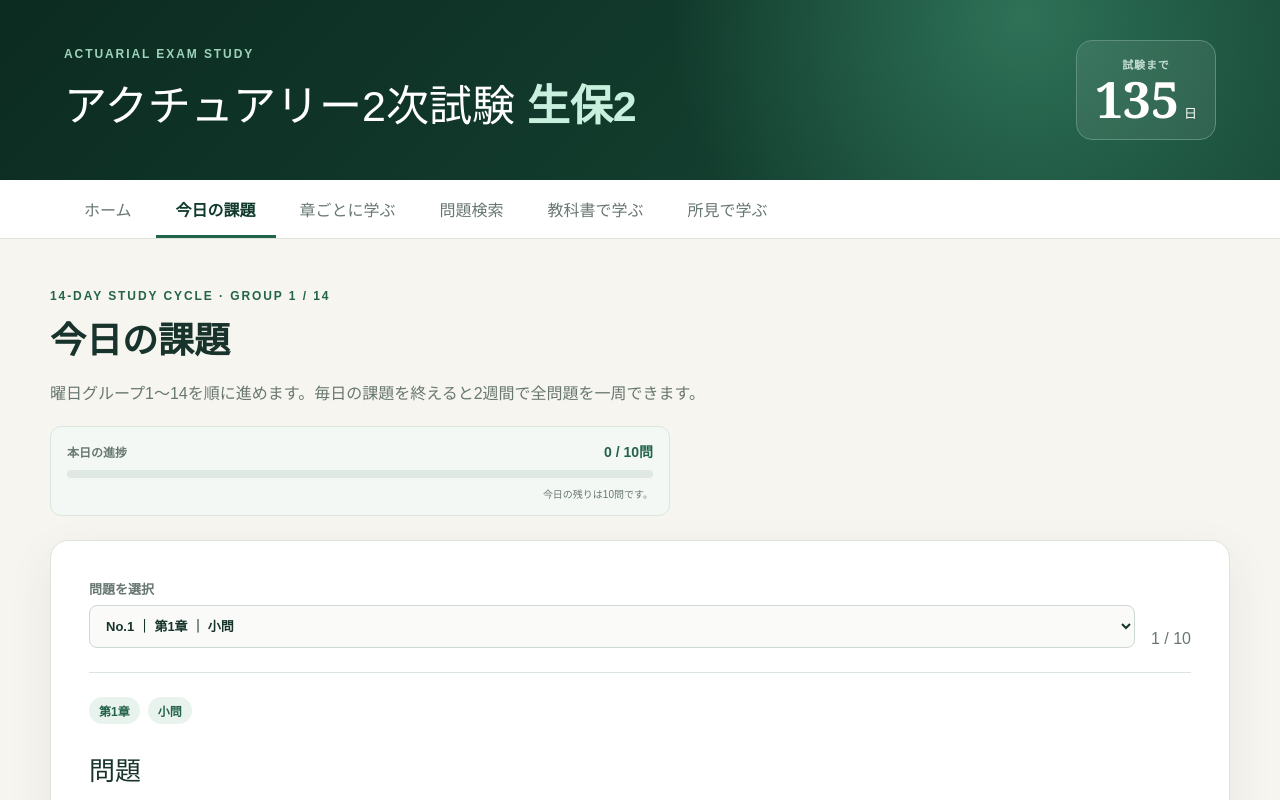
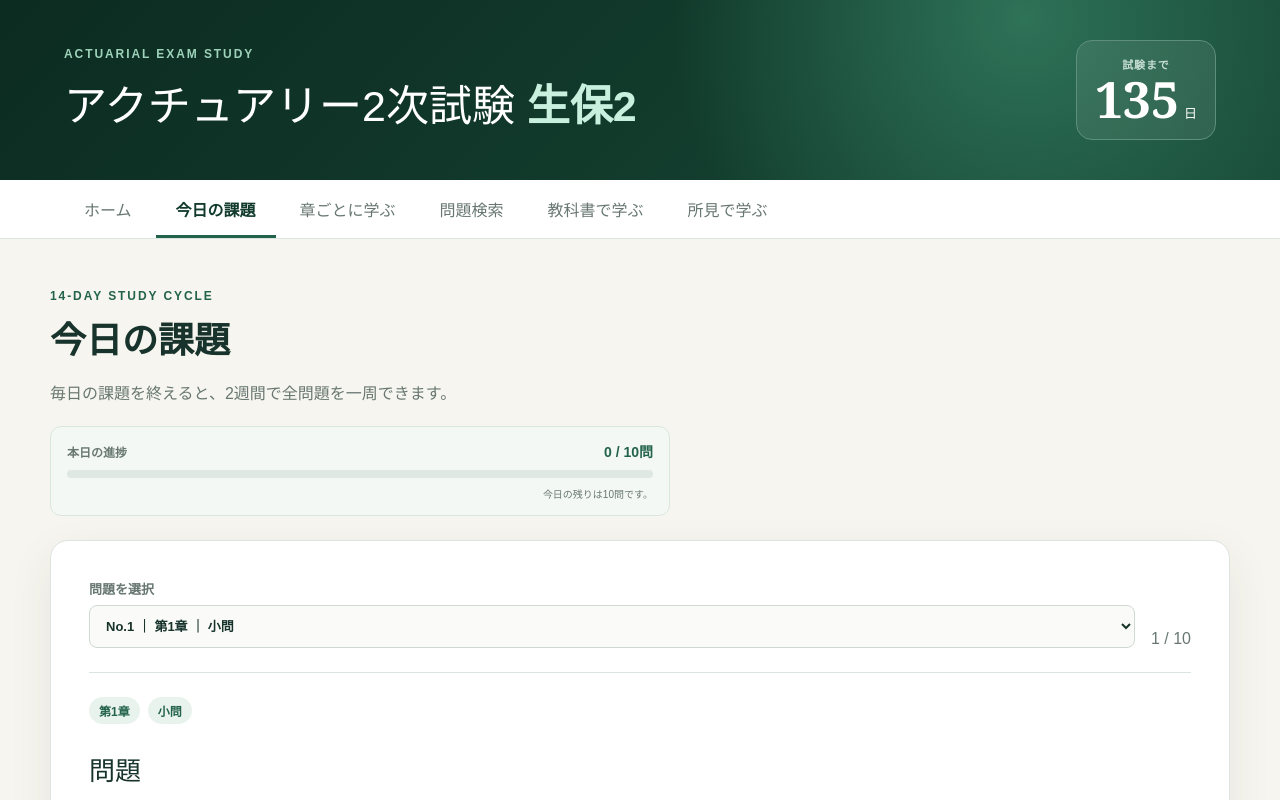
Before and after one commit to yoshi123027-del/actuary-app-seiho2, a Next.js app in the folder vercel/: page / in a window 1280 px wide. Both pictures are taken after a click on the button "今日の課題". Shown: the top 800 px of the page. Built offline with nearby package versions, Linux system fonts and the light colour scheme.

Commit message:
Hide internal study group labels

```diff
--- a/vercel/app/page.js
+++ b/vercel/app/page.js
@@ -776,13 +776,9 @@ export default function Home() {
   const todayRemaining = Math.max(0, todayRows.length - todayCompleted);
   const todayComplete = todayRows.length > 0 && todayRemaining === 0;
   const nextTodayQuestion = todayRows.find((q) => !viewedOnDate(progress, q.id, today.iso)) || todayRows[0];
-  const assignmentModeLabel = assignmentMode === "one-week" ? "1週間で全問題を一周" : "2週間で全問題を一周";
-  const assignmentDayLabel = assignmentMode === "one-week"
-    ? `GROUP ${todayGroupNumbers[0]} + ${todayGroupNumbers[1]}`
-    : `GROUP ${todayCycleGroup} / 14`;
   const assignmentDescription = assignmentMode === "one-week"
-    ? `本日は曜日グループ${todayGroupNumbers[0]}と${todayGroupNumbers[1]}をまとめて復習します。毎日進めると1週間で全問題を一周できます。`
-    : `曜日グループ1〜14を順に進めます。毎日の課題を終えると2週間で全問題を一周できます。`;
+    ? "今日の問題をすべて進めると、1週間で全問題を一周できます。"
+    : "毎日の課題を終えると、2週間で全問題を一周できます。";
 
   const cautionRows = questions.filter((q) => progress.ratings[q.id] === "要注意");
   const reviewRows = questions.filter((q) => progress.reviewFlags[q.id]);
@@ -837,7 +833,6 @@ export default function Home() {
                   <span>{todayComplete ? "本日分完了" : "今日の課題"}</span>
                   <strong>{todayComplete ? "もう一度確認する →" : `残り${todayRemaining}問を進める →`}</strong>
                 </button>
-                <div className="daily-cycle-badge"><span>{assignmentModeLabel}</span><strong>{assignmentDayLabel}</strong></div>
                 <AssignmentModeSelect mode={assignmentMode} onChange={changeAssignmentMode} />
               </div>
             </section>
@@ -862,7 +857,7 @@ export default function Home() {
         {menu === "今日の課題" && (
           <>
             <div className="page-heading today-task-heading">
-              <span>{assignmentMode === "one-week" ? `7-DAY REVIEW · ${assignmentDayLabel}` : `14-DAY STUDY CYCLE · ${assignmentDayLabel}`}</span>
+              <span>{assignmentMode === "one-week" ? "7-DAY REVIEW" : "14-DAY STUDY CYCLE"}</span>
               <h2>今日の課題</h2>
               <p>{assignmentDescription}</p>
               <div className={`today-task-meter ${todayComplete ? "is-complete" : ""}`}>
```
